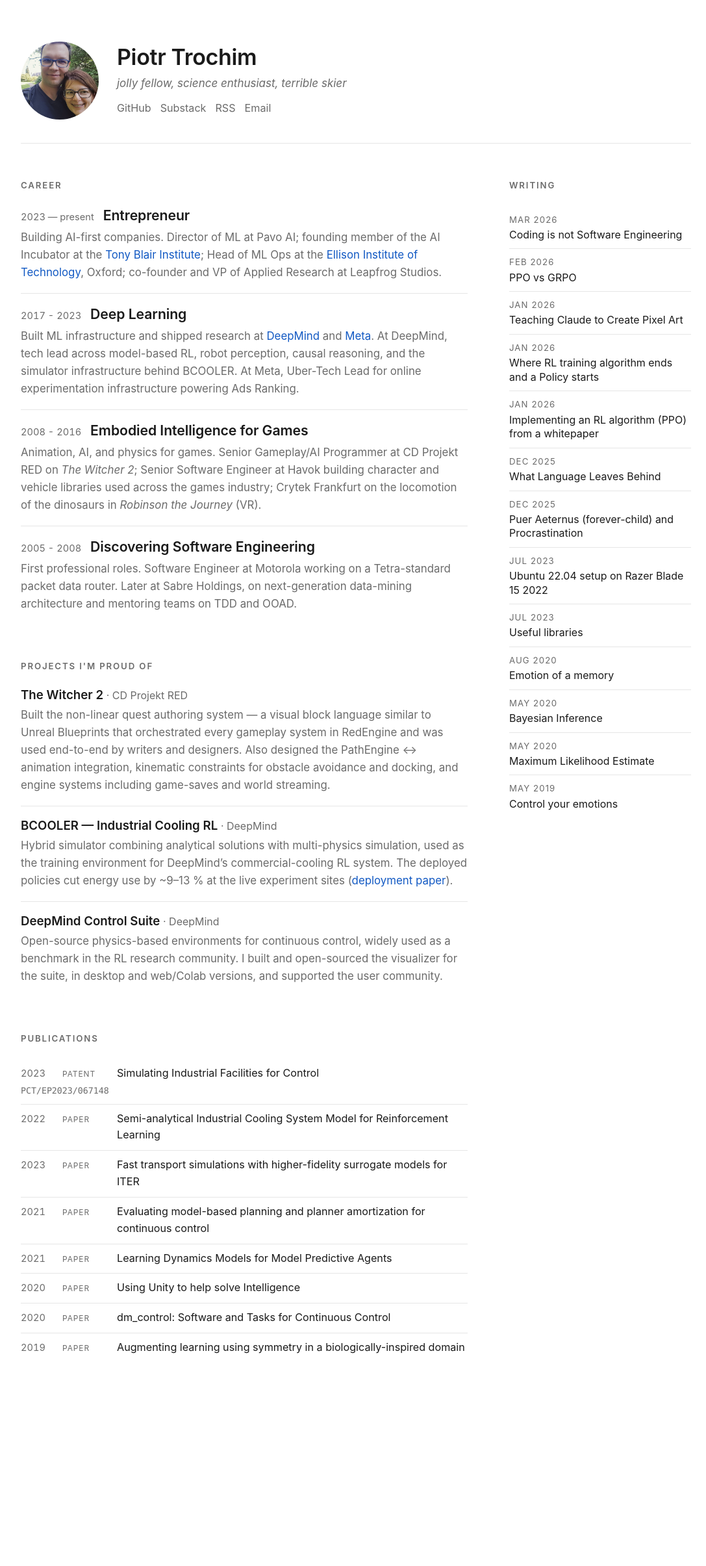
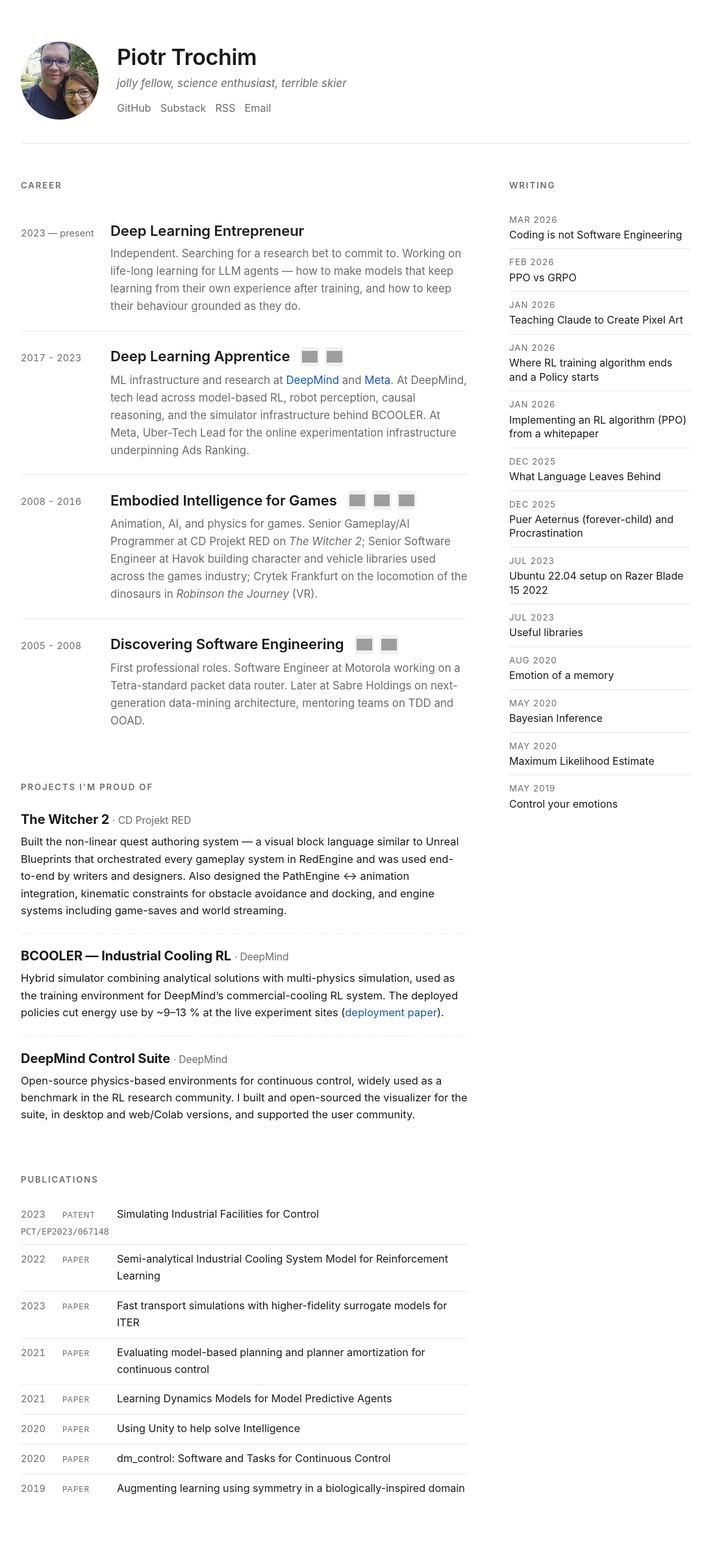
Before and after one commit to paksas/paksas.github.io, a Jekyll site: the page built from index.md, in a window 1280 px wide. Shown: the whole page at 65% size, without its empty margins (92-1179 px from the left). Built offline with Jekyll 4.4.1, drawn with Linux system fonts in a browser that asks for light colours; before the commit the page ends 2193 px from its top, so only the background shows below that; grey boxes are pictures that could not be loaded.

Commit message:
visual differentiation of career

```diff
--- a/_data/career.yml
+++ b/_data/career.yml
@@ -1,21 +1,28 @@
 - dates: "2023 — present"
-  title: "Entrepreneur"
+  title: "Deep Learning Entrepreneur"
   body: |
-    Building AI-first companies. Director of ML at Pavo AI; founding member of the AI
-    Incubator at the [Tony Blair Institute](https://institute.global/); Head of ML Ops at
-    the [Ellison Institute of Technology](https://eit.org/), Oxford; co-founder and VP of
-    Applied Research at Leapfrog Studios.
+    Independent. Searching for a research bet to commit to. Working on life-long
+    learning for LLM agents — how to make models that keep learning from their own
+    experience after training, and how to keep their behaviour grounded as they do.
 
 - dates: "2017 - 2023"
-  title: "Deep Learning"
+  title: "Deep Learning Apprentice"
+  logos:
+    - { name: "DeepMind", file: "/_images/logos/deepmind.png" }
+    - { name: "Meta", file: "/_images/logos/meta.png" }
   body: |
-    Built ML infrastructure and shipped research at [DeepMind](https://deepmind.google/)
-    and [Meta](https://meta.com/). At DeepMind, tech lead across model-based RL, robot
-    perception, causal reasoning, and the simulator infrastructure behind BCOOLER. At
-    Meta, Uber-Tech Lead for online experimentation infrastructure powering Ads Ranking.
+    ML infrastructure and research at [DeepMind](https://deepmind.google/) and
+    [Meta](https://meta.com/). At DeepMind, tech lead across model-based RL, robot
+    perception, causal reasoning, and the simulator infrastructure behind BCOOLER.
+    At Meta, Uber-Tech Lead for the online experimentation infrastructure
+    underpinning Ads Ranking.
 
 - dates: "2008 - 2016"
   title: "Embodied Intelligence for Games"
+  logos:
+    - { name: "CD Projekt RED", file: "/_images/logos/cdprojektred.png" }
+    - { name: "Havok", file: "/_images/logos/havok.png" }
+    - { name: "Crytek", file: "/_images/logos/crytek.png" }
   body: |
     Animation, AI, and physics for games. Senior Gameplay/AI Programmer at CD Projekt RED
     on _The Witcher 2_; Senior Software Engineer at Havok building character and vehicle
@@ -24,7 +31,10 @@
 
 - dates: "2005 - 2008"
   title: "Discovering Software Engineering"
+  logos:
+    - { name: "Motorola", file: "/_images/logos/motorola.png" }
+    - { name: "Sabre", file: "/_images/logos/sabre.png" }
   body: |
     First professional roles. Software Engineer at Motorola working on a Tetra-standard
-    packet data router. Later at Sabre Holdings, on next-generation data-mining
-    architecture and mentoring teams on TDD and OOAD.
+    packet data router. Later at Sabre Holdings on next-generation data-mining
+    architecture, mentoring teams on TDD and OOAD.
--- a/_layouts/home.html
+++ b/_layouts/home.html
@@ -23,11 +23,20 @@ layout: default
         <ol class="era-list">
           {% for entry in site.data.career %}
           <li class="era-entry">
-            <div class="era-head">
-              <span class="era-dates">{{ entry.dates }}</span>
-              <h3 class="era-title">{{ entry.title }}</h3>
+            <div class="era-dates">{{ entry.dates }}</div>
+            <div class="era-content">
+              <div class="era-head">
+                <h3 class="era-title">{{ entry.title }}</h3>
+                {% if entry.logos %}
+                <div class="era-logos">
+                  {% for logo in entry.logos %}
+                  <img class="era-logo" src="{{ logo.file | relative_url }}" alt="{{ logo.name }}" title="{{ logo.name }}" loading="lazy">
+                  {% endfor %}
+                </div>
+                {% endif %}
+              </div>
+              <div class="era-body">{{ entry.body | markdownify }}</div>
             </div>
-            <div class="era-body">{{ entry.body | markdownify }}</div>
           </li>
           {% endfor %}
         </ol>
--- a/assets/css/style.scss
+++ b/assets/css/style.scss
@@ -161,31 +161,50 @@ body.layout-home .page { max-width: var(--max-width-home); }
   margin: 0 0 24px;
 }
 
-/* ---- Career: era list (4 entries, no dot/line) ---- */
-.era-list { list-style: none; padding: 0; margin: 0; }
+/* ---- Career: era list (Karpathy-style timeline with dates + logos) ---- */
+.era-list { list-style: none; padding: 0; margin: 0; position: relative; }
 .era-entry {
-  padding: 18px 0;
-  border-top: 1px solid var(--rule);
+  display: grid;
+  grid-template-columns: 110px 1fr;
+  gap: 28px;
+  padding: 24px 0;
 }
-.era-entry:first-child { border-top: 0; padding-top: 0; }
-.era-head {
-  display: flex;
-  align-items: baseline;
-  gap: 14px;
-  margin-bottom: 6px;
-  flex-wrap: wrap;
-}
+.era-entry + .era-entry { border-top: 1px solid var(--rule); }
 .era-dates {
   color: var(--muted);
   font-size: 0.86rem;
   font-variant-numeric: tabular-nums;
+  padding-top: 6px;
   white-space: nowrap;
 }
+.era-head {
+  display: flex;
+  align-items: center;
+  gap: 16px;
+  margin-bottom: 8px;
+  flex-wrap: wrap;
+}
 .era-title {
-  font-size: 1.25rem;
+  font-size: 1.3rem;
   margin: 0;
   font-weight: 600;
   letter-spacing: -0.005em;
+}
+.era-logos {
+  display: flex;
+  gap: 8px;
+  align-items: center;
+}
+.era-logo {
+  width: 30px;
+  height: 30px;
+  object-fit: contain;
+  border-radius: 6px;
+  background: var(--tag-bg);
+  padding: 3px;
+}
+@media (prefers-color-scheme: dark) {
+  .era-logo { background: #f3f3f3; }   /* keep logos legible on dark bg */
 }
 .era-body {
   color: var(--muted);
@@ -196,24 +215,30 @@ body.layout-home .page { max-width: var(--max-width-home); }
 .era-body p + p { margin-top: 0.6em; }
 .era-body a { color: var(--link); }
 
-/* ---- Projects ---- */
+@media (max-width: 540px) {
+  .era-entry { grid-template-columns: 1fr; gap: 6px; }
+  .era-dates { padding-top: 0; }
+}
+
+/* ---- Projects (no date column; bolder title; pretty separator) ---- */
 .project-list { list-style: none; padding: 0; margin: 0; }
 .project-entry {
-  padding: 18px 0;
-  border-top: 1px solid var(--rule);
+  padding: 22px 0;
+  border-top: 1px dashed var(--rule);
 }
-.project-entry:first-child { border-top: 0; padding-top: 0; }
+.project-entry:first-child { border-top: 0; padding-top: 6px; }
 .project-title {
-  font-size: 1.1rem;
-  margin: 0 0 6px;
-  font-weight: 600;
+  font-size: 1.18rem;
+  margin: 0 0 8px;
+  font-weight: 700;
+  letter-spacing: -0.005em;
 }
 .project-title a { color: var(--fg); }
 .project-title a:hover { color: var(--link); border-bottom-color: transparent; }
-.project-org { font-weight: 400; color: var(--muted); font-size: 0.94rem; }
+.project-org { font-weight: 400; color: var(--muted); font-size: 0.92rem; }
 .project-body {
-  color: var(--muted);
-  font-size: 0.99rem;
+  color: var(--fg);
+  font-size: 0.97rem;
   line-height: 1.6;
 }
 .project-body p { margin: 0; }
```
